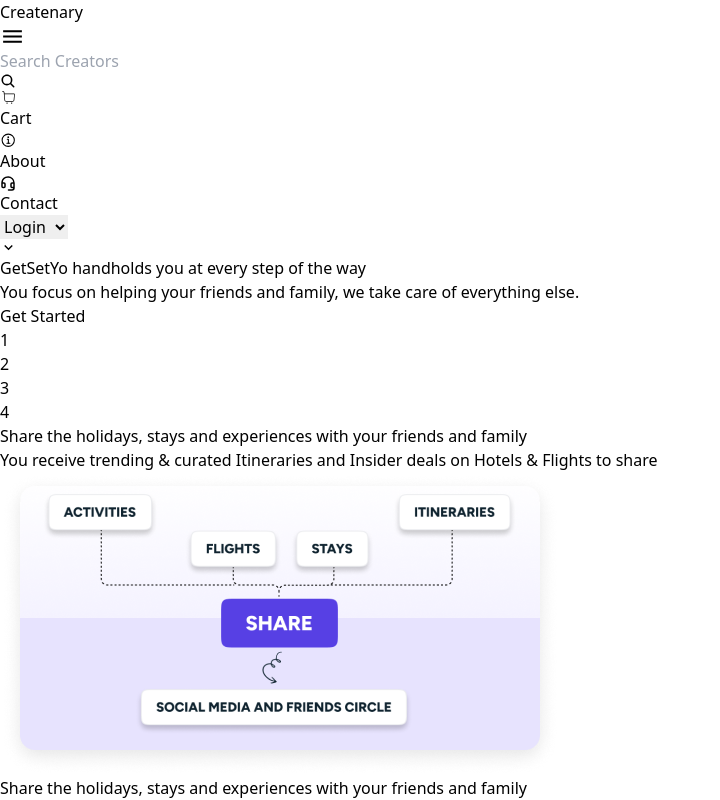
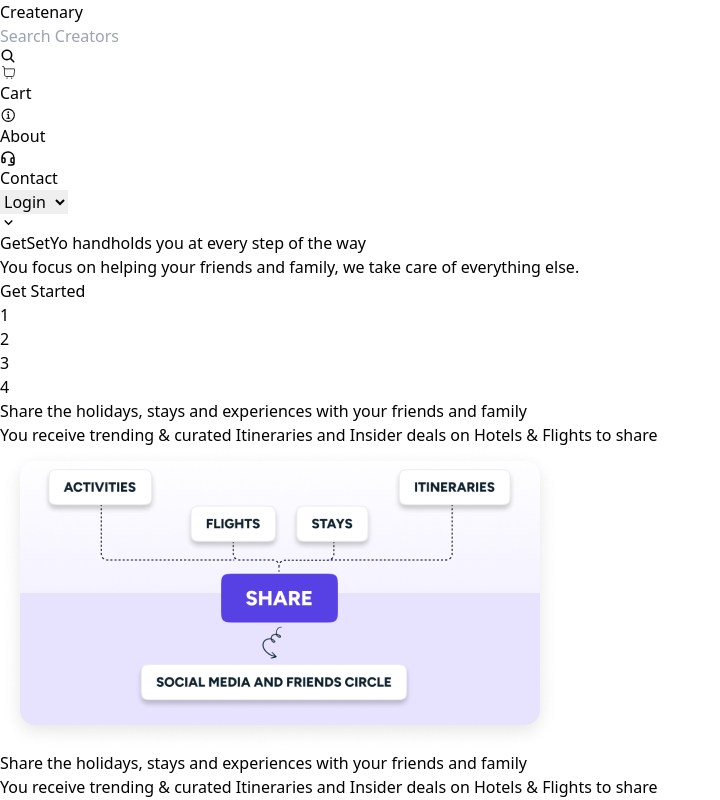
Before and after one commit to Akshat-Awasthi/Assessment2, a React (Vite) app: page / in a window 1280 px wide. Shown: the top 800 px of the page, without its empty margins (0-720 px from the left). Built offline with nearby package versions, Linux system fonts and the light colour scheme.

Commit message:
update responsive - navBar

```diff
--- a/src/Header.jsx
+++ b/src/Header.jsx
@@ -5,6 +5,7 @@
 import { IoInformationCircleOutline } from "react-icons/io5";
 import { PiHeadsetBold } from "react-icons/pi";
 import { MdKeyboardArrowDown } from "react-icons/md";
+
 
 const Header = () => {
     const [menuOpen, setMenuOpen] = useState(false);
@@ -14,14 +15,14 @@
     };
 
     return (
-        <div className='flex bg-white'>
-            <div className='flex flex-col md:flex-row md:h-16  bg-[#D6D6D6] p-4 ml-24 md:ml-52 mt-2 mb-2 rounded-[25px] w-4/6 justify-between '>
+        <div className='flex bg-white justify-center'>
+            <div className='flex flex-col  md:flex-row md:h-16  bg-[#D6D6D6] p-4  mt-2 mb-2 rounded-[25px] w-4/6 justify-between '>
                 <div className='flex flex-row'>
                     <div className='mt-1 ml-3 flex-1'><h2 className='font-bold'>Createnary</h2></div>
-                    <div className='mt-1 mr-3' onClick={OpenMenu}><IoMdMenu size={25} /></div>
+                    <div className='mt-1 mr-3 ml-4 display-div hide-div ' onClick={OpenMenu}><IoMdMenu size={25} /></div>
                 </div>
 
-                <div className='pb-5 mt-5'>
+                <div className='pb-5 mt-5 md:mt-0'>
                     <input
                         type="text"
                         placeholder="Search Creators"
@@ -29,12 +30,15 @@
                     />
                     <IoSearch className="absolute top-[84px] md:top-9 ml-3"/>
                 </div>
-                <div className={`md:flex md:flex-row md:space-x-7 md:mt-2 md:text-sm md:font-light ${menuOpen ? '' : 'hidden'}`}>
-                    <div className='flex flex-row space-x-2'><CiShoppingCart size={17} style={{ fontWeight:'10px' }}/><h3>Cart</h3></div>
-                    <div className='flex flex-row space-x-2'><IoInformationCircleOutline size={17} style={{ marginTop: '2px' }}/><h3>About</h3></div>
-                    <div className='flex flex-row space-x-2'><PiHeadsetBold style={{ marginTop: '2px' }}/><h3>Contact</h3></div>
+                <div className='hidden-div'>
+                    <div className={` md:flex md:flex-row md:space-x-7 md:mt-2 md:text-sm md:font-light ${menuOpen ? '' : 'hidden'}`}>
+                        <div className='flex flex-row space-x-2'><CiShoppingCart size={17} style={{ fontWeight:'10px' }}/><h3>Cart</h3></div>
+                        <div className='flex flex-row space-x-2'><IoInformationCircleOutline size={17} style={{ marginTop: '2px' }}/><h3>About</h3></div>
+                        <div className='flex flex-row space-x-2'><PiHeadsetBold style={{ marginTop: '2px' }}/><h3>Contact</h3></div>
+                    </div>
                 </div>
-                <div className={`md:mb-1 md:mr-12 ${menuOpen ? '' : 'hidden'}`}>
+
+                <div className={`hidden-div md:mb-1 md:mr-12`}>
                     <select
                         name="Select"
                         id="auth"
--- a/src/index.css
+++ b/src/index.css
@@ -1,3 +1,23 @@
 @tailwind base;
 @tailwind components;
 @tailwind utilities;
+
+/* For screens 1050px and above */
+@media (max-width: 1049px) {
+  .display-div {
+    display: block;
+  }
+}
+@media (min-width: 1049px) {
+  .hide-div {
+    display: none;
+  }
+}
+
+
+/* For screens smaller than 1050px */
+@media (max-width: 1049px) {
+  .hidden-div {
+    display: none; /* or any other display value to make it visible */
+  }
+}
```
